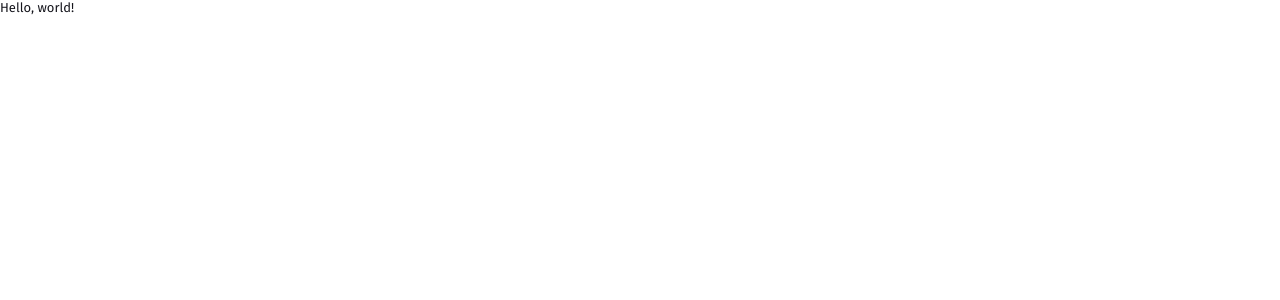
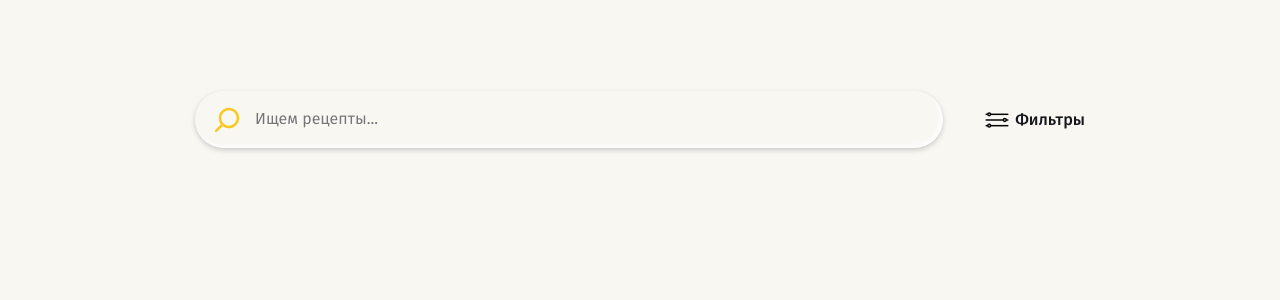
Before and after one commit to lulalend/vkusno-i-prosto-frontend, a React (Vite) app: page / in a window 1280 px wide. Shown: the top 300 px of the page. Built offline with nearby package versions, Linux system fonts and the light colour scheme.

Commit message:
Add main page

```diff
--- a/src/App.tsx
+++ b/src/App.tsx
@@ -1 +1,10 @@
-export const App = () => <div>Hello, world!</div>;
+import { BrowserRouter, Route, Routes } from 'react-router-dom';
+import { MainPage } from './pages/main/MainPage.tsx';
+
+export const App = () => (
+  <BrowserRouter>
+    <Routes>
+      <Route path="/" element={<MainPage />} />
+    </Routes>
+  </BrowserRouter>
+);
--- /dev/null
+++ b/src/pages/main/MainPage.tsx
@@ -0,0 +1,38 @@
+import { useState } from 'react';
+import styles from './styles.module.css';
+import Filter from '../../assets/svg/filter.svg';
+import FocusFilter from '../../assets/svg/focus-filter.svg';
+import Search from '../../assets/svg/search.svg';
+
+export const MainPage = () => {
+  const [showFilters, setShowFilters] = useState(false);
+
+  const handlerFilterClick = () => {
+    setShowFilters((showFilters) => !showFilters);
+  };
+
+  return (
+    <div className={styles.container}>
+      <div className={styles.search}>
+        <input
+          style={{ backgroundImage: `url(${Search})` }}
+          placeholder="Ищем рецепты..."
+        />
+        <div className={styles.filter} onClick={handlerFilterClick}>
+          {!showFilters ? (
+            <img src={Filter} alt="Filter icon" />
+          ) : (
+            <img src={FocusFilter} alt="Filter icon" />
+          )}
+          <span>Фильтры</span>
+        </div>
+      </div>
+      {showFilters && (
+        <div className={styles.filters}>
+          <input placeholder="Содержит ингредиенты..." />
+          <input placeholder="Не содержит ингредиенты..." />
+        </div>
+      )}
+    </div>
+  );
+};
--- /dev/null
+++ b/src/pages/main/styles.module.css
@@ -0,0 +1,100 @@
+.container {
+  display: flex;
+  flex-direction: column;
+  align-items: start;
+  height: 100vh;
+  padding: 0 15rem;
+
+  background-color: var(--color-primary);
+}
+
+.search {
+  display: flex;
+  flex-direction: row;
+  justify-content: start;
+  align-items: center;
+  gap: 3em;
+
+  margin-top: 7em;
+
+  width: 100%;
+}
+
+.search input {
+  flex-grow: 1;
+  border: 0;
+  outline: 0;
+  padding: 20px 20px 20px 60px;
+  min-width: 200px;
+
+  font-size: 1.07em;
+  text-shadow: var(--text-shadow);
+
+  border-radius: 50px;
+  background-color: var(--color-primary);
+  box-shadow: var(--shadow);
+
+  background-repeat: no-repeat;
+  background-position: 17px center;
+  background-size: 30px;
+
+  transition: var(--transition);
+}
+
+.search input::placeholder {
+  font-size: 1.15em;
+  letter-spacing: initial;
+}
+
+.filter {
+  display: flex;
+  flex-direction: row;
+  align-items: center;
+  justify-content: center;
+  gap: 3px;
+  cursor: pointer;
+}
+
+.filter img {
+  width: 30px;
+  fill: #ffffff;
+}
+
+.filter span {
+  font-size: 1.25em;
+  font-weight: 500;
+}
+
+.filters {
+  display: flex;
+  flex-direction: row;
+  align-items: center;
+  justify-content: space-around;
+
+  width: 100%;
+
+  margin-top: 5em;
+}
+
+.filters input {
+  border: 0;
+  outline: 0;
+  padding: 20px 20px 20px 50px;
+
+  background-color: var(--color-primary-light);
+  box-shadow: var(--inner-shadow);
+  border-radius: 50px;
+
+  width: 270px;
+
+  background-image: url('../../assets/svg/black-search.svg');
+  background-repeat: no-repeat;
+  background-position: 17px center;
+  background-size: 25px;
+
+  transition: var(--transition);
+}
+
+.filters input:focus {
+  box-shadow: var(--focus-shadow);
+}
```
